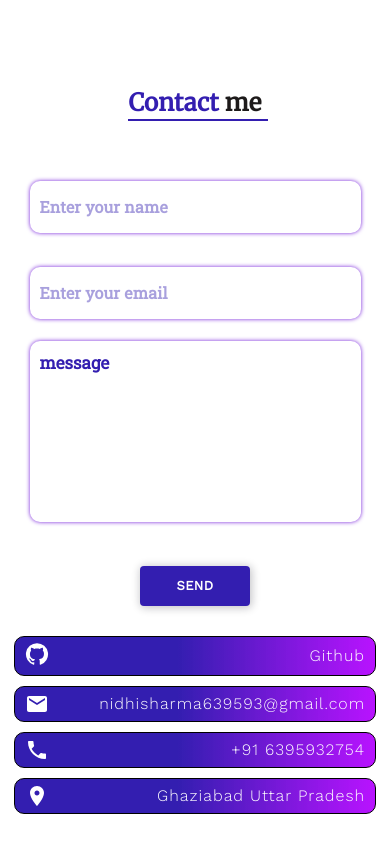
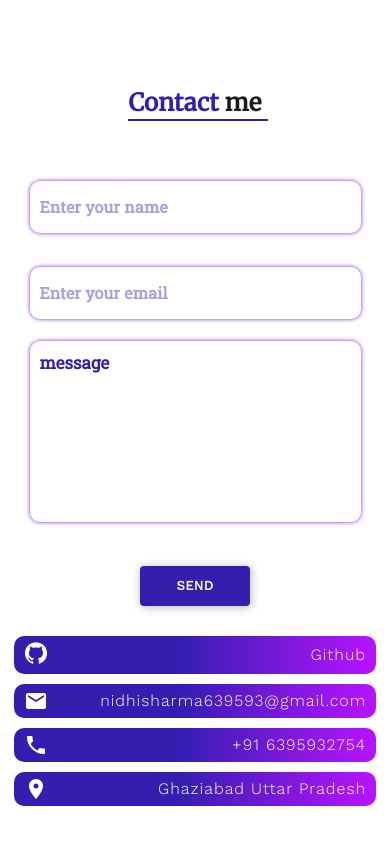
Before and after one commit to NidhiSharma63/portfolio, a React (Create React App) app: page / in a window 390 px wide. Shown: the part 3297-4141 px from the top of the page. Built offline with nearby package versions, Linux system fonts and the light colour scheme.

Commit message:
border removed from contact-link

```diff
--- a/src/scss/components/_contact.scss
+++ b/src/scss/components/_contact.scss
@@ -108,7 +108,6 @@ and (max-width:500px){
     padding: 0px 10px;
   }
   .contact-link-box{
-    border: 1px solid;
     width: 100%;
     padding: 5px 10px;
     border-radius: 10px;background: rgb(51,30,176);
--- a/src/scss/main.css
+++ b/src/scss/main.css
@@ -153,7 +153,6 @@
     padding: 0px 10px;
   }
   .contact-link-box {
-    border: 1px solid;
     width: 100%;
     padding: 5px 10px;
     border-radius: 10px;
```
Also changed, not shown: 1 other file (tests, documents, lock files or other folders).
